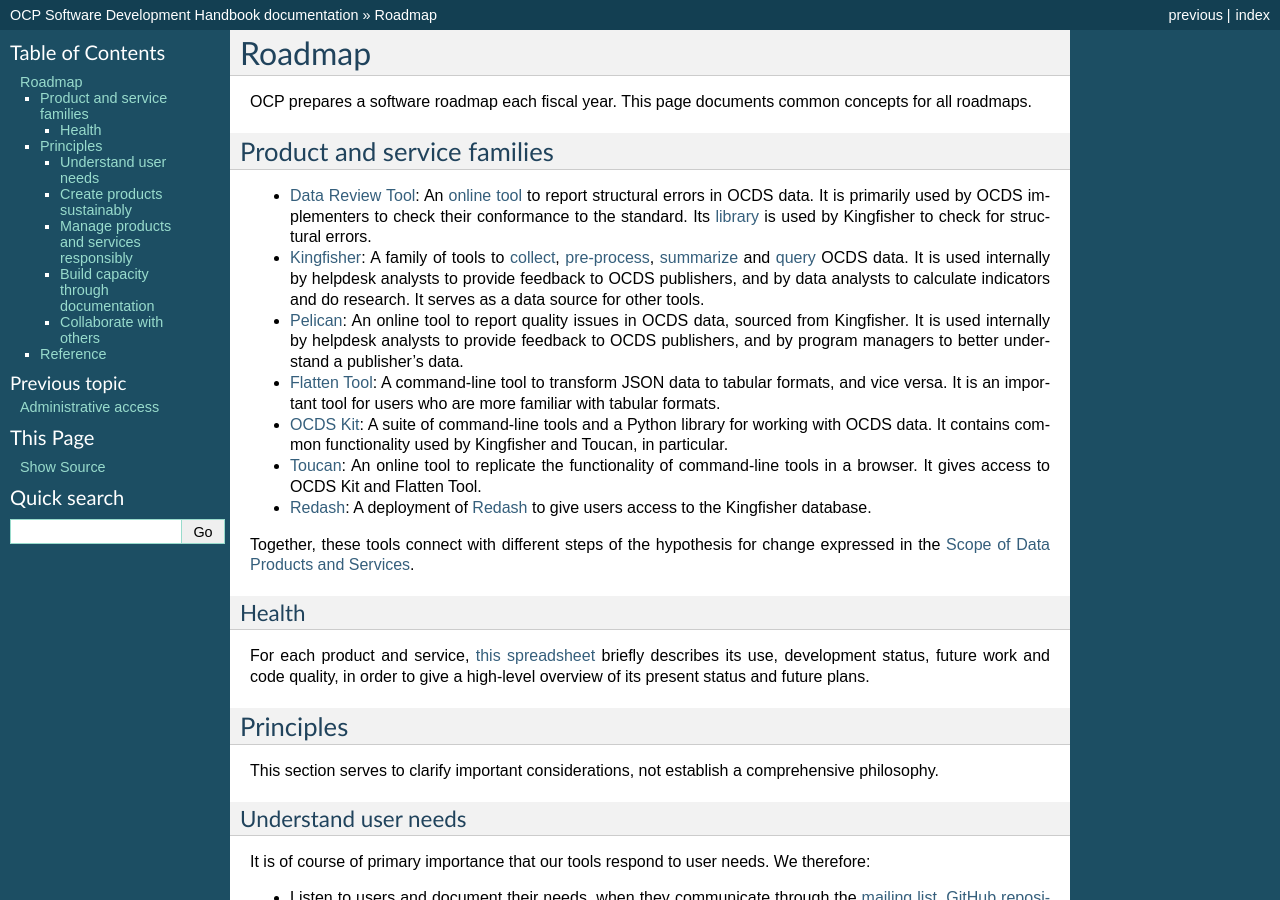
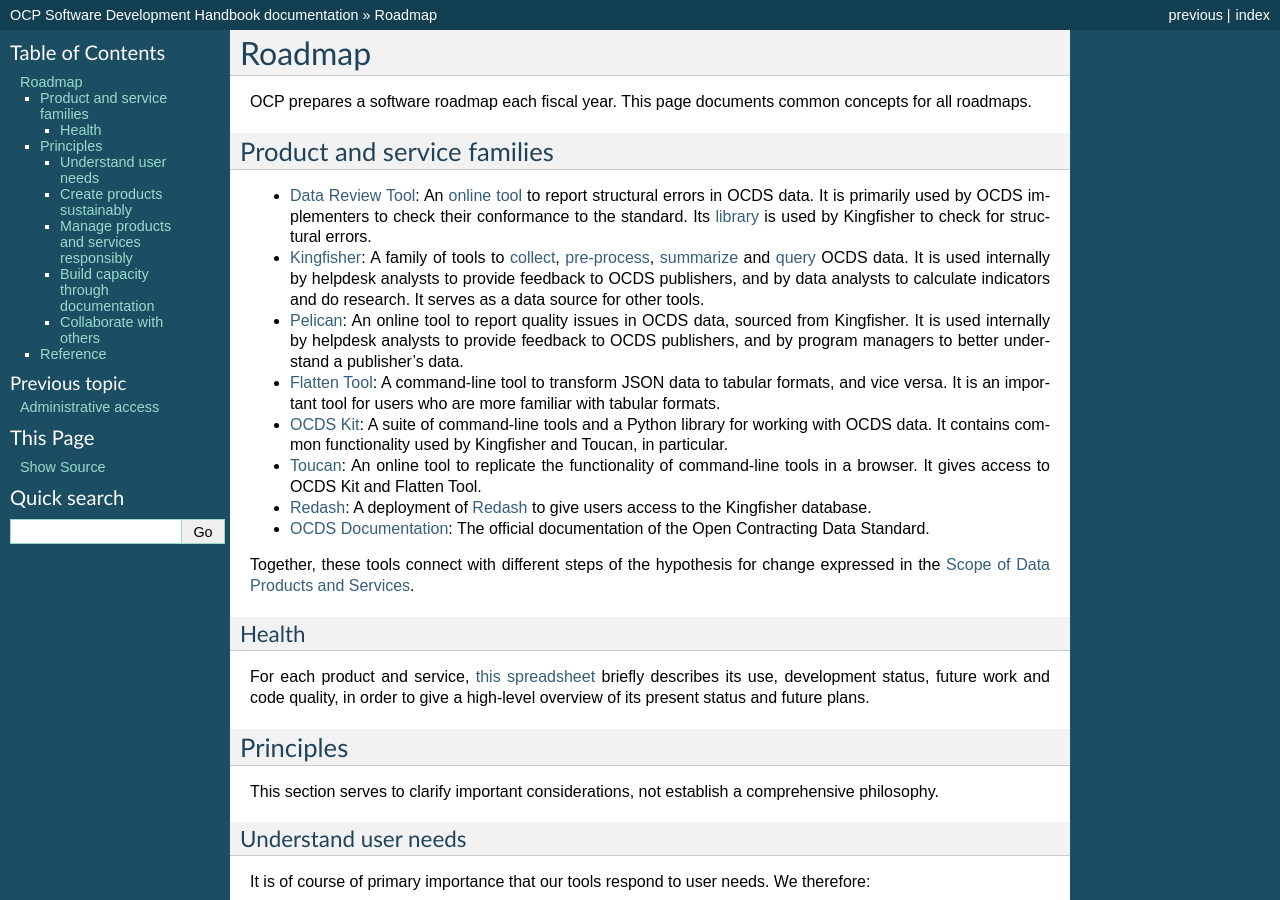
Before and after one commit to open-contracting/software-development-handbook, a Sphinx documentation site: the page built from docs/roadmap/index.rst, in a window 1280 px wide and 900 px high. Built offline with Sphinx 7.4.7, drawn with Linux system fonts in a browser that asks for light colours; the version number could not be read and is left out.

Commit message:
Add OCDS Documentation to product families

```diff
--- a/docs/roadmap/index.rst
+++ b/docs/roadmap/index.rst
@@ -13,6 +13,7 @@ Product and service families
 -  `OCDS Kit <https://ocdskit.readthedocs.io/>`__: A suite of command-line tools and a Python library for working with OCDS data. It contains common functionality used by Kingfisher and Toucan, in particular.
 -  `Toucan <https://toucan.open-contracting.org>`__: An online tool to replicate the functionality of command-line tools in a browser. It gives access to OCDS Kit and Flatten Tool.
 -  `Redash <https://redash.open-contracting.org>`__: A deployment of `Redash <https://redash.io>`__ to give users access to the Kingfisher database.
+-  `OCDS Documentation <https://standard.open-contracting.org>`__: The official documentation of the Open Contracting Data Standard.
 
 Together, these tools connect with different steps of the hypothesis for change expressed in the `Scope of Data Products and Services <https://docs.google.com/document/d/1bJKyyhccImRkV-zi2DTEe5U9HDc_ncr5YJfMMUQiLfs/edit>`__.
 
```
